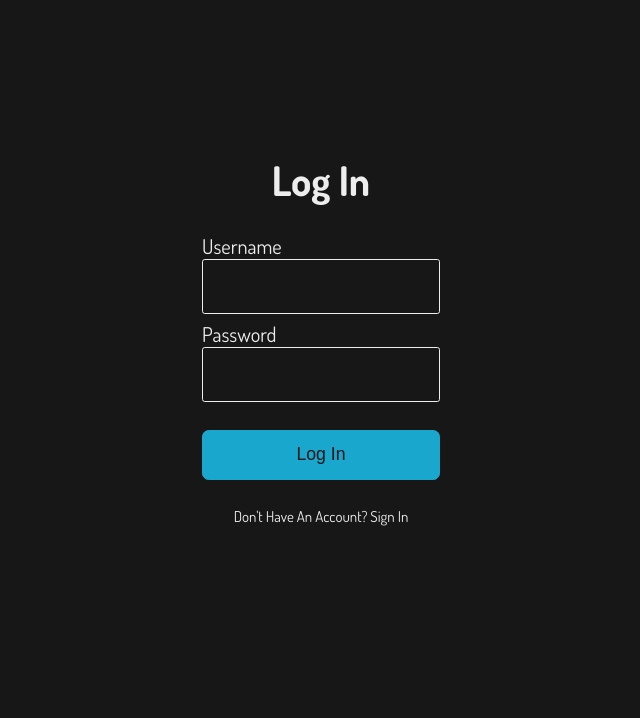
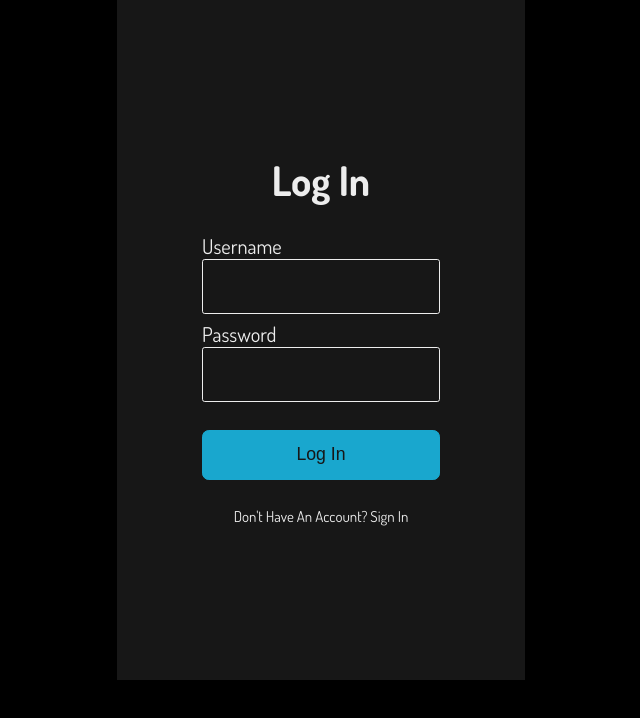
Before and after one commit to HPatel000/Lets-Chat, a React (Create React App) app in the folder chat-client/: page /login in a window 1280 px wide. Shown: the top 718 px of the page, without its empty margins (319-959 px from the left). Built offline with nearby package versions, Linux system fonts and the light colour scheme; what emoji-mart would draw is missing.

Commit message:
style changes

```diff
--- a/chat-client/src/App.css
+++ b/chat-client/src/App.css
@@ -32,12 +32,29 @@ html {
 }
 
 body {
-  background-color: var(--c1);
+  background-color: black;
   font-size: 1.5rem;
   color: var(--c4);
   overflow: hidden;
+  width: 100vw;
+  height: 100vh;
 }
 
+#root {
+  position: relative;
+  background-color: var(--c1);
+  max-width: 30rem;
+  height: 50rem;
+  margin: auto;
+  display: flex;
+  align-items: center;
+  justify-content: center;
+}
+
+#root > * {
+  flex-grow: 1;
+  height: 100%;
+}
 input,
 textarea {
   display: block;
@@ -57,7 +74,7 @@ textarea {
   align-items: center;
   flex-direction: column;
   gap: 2rem;
-  height: 85vh;
+  /* height: 85vh; */
 }
 
 .authentication input {
@@ -87,9 +104,10 @@ textarea {
 }
 
 .home {
+  flex-grow: 1;
+  height: 100%;
   display: flex;
   flex-direction: column;
-  height: 100vh;
 }
 
 .header {
@@ -162,7 +180,7 @@ input[type='search']:focus::-webkit-search-cancel-button {
   position: absolute;
   width: 100%;
   word-wrap: break-word;
-  max-height: 80vh;
+  max-height: 80%;
   overflow-y: auto;
 }
 
@@ -226,7 +244,7 @@ input[type='search']:focus::-webkit-search-cancel-button {
 .chat {
   display: flex;
   flex-direction: column;
-  height: 99vh;
+  height: 96%;
 }
 
 .chat-header {
@@ -395,8 +413,8 @@ input[type='search']:focus::-webkit-search-cancel-button {
 }
 
 em-emoji-picker {
-  height: 60vh;
-  width: 95vw;
+  width: 90%;
+  max-height: 35rem;
 }
 
 .msg-send {
```
